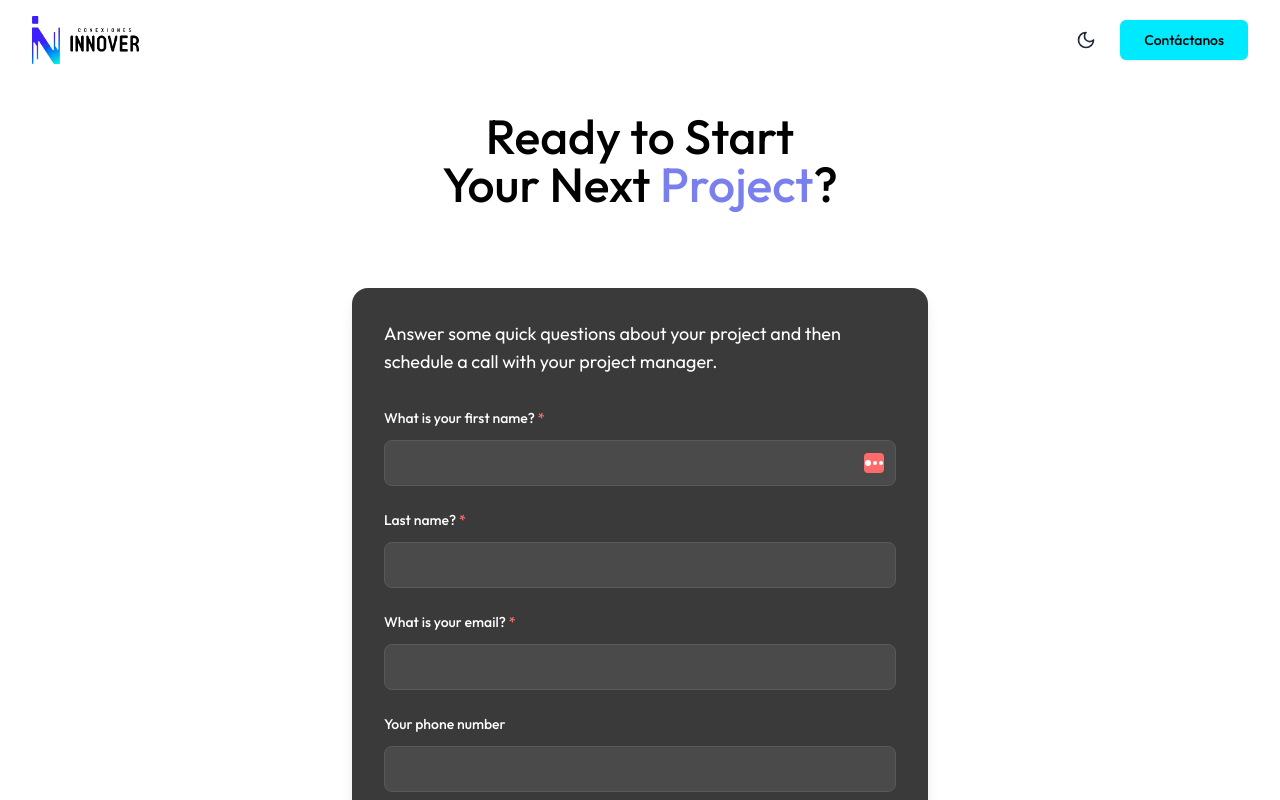
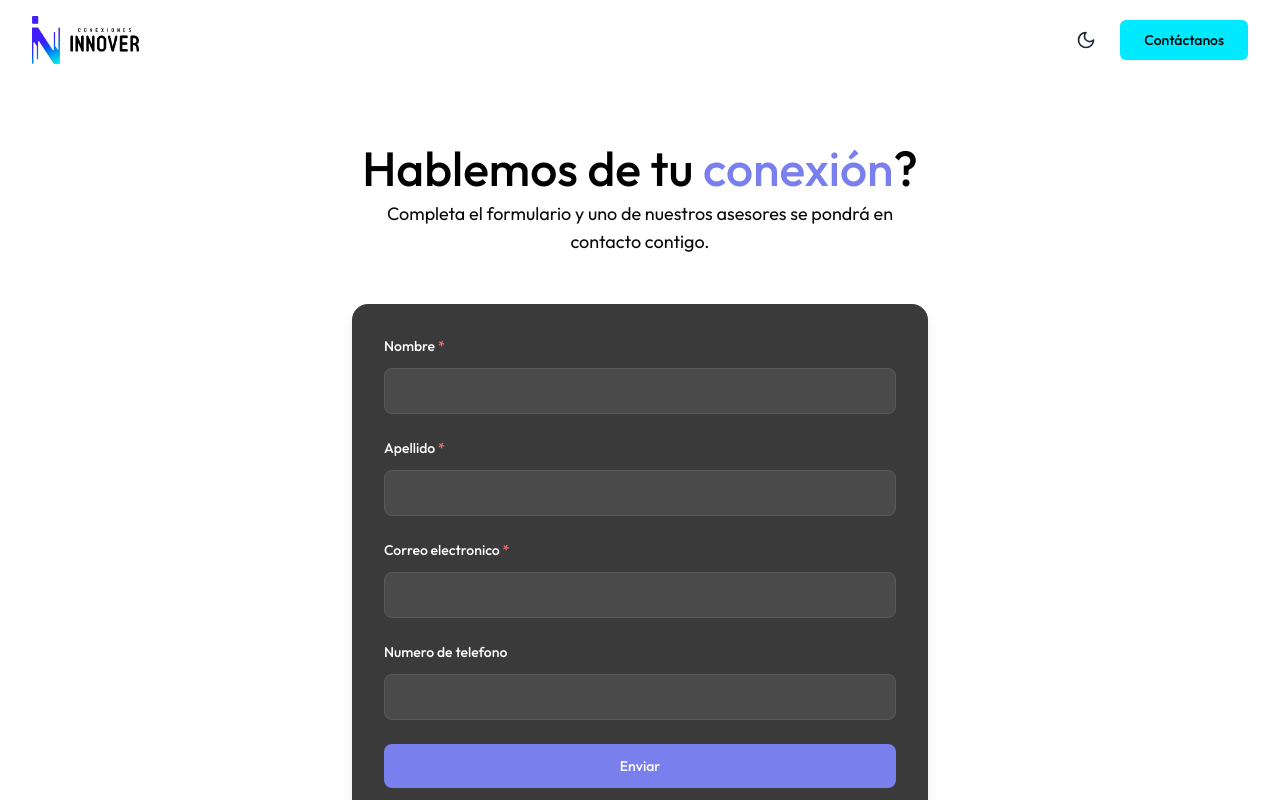
Before and after one commit to ArbCode27/Innover_landing, a Next.js app: page /start in a window 1280 px wide. Shown: the top 800 px of the page. Built offline with nearby package versions, Linux system fonts and the light colour scheme.

Commit message:
finish web

```diff
--- a/components/landing-page/project-form.tsx
+++ b/components/landing-page/project-form.tsx
@@ -1,9 +1,9 @@
-"use client"
+"use client";
 
-import type React from "react"
+import type React from "react";
 
-import { useState } from "react"
-import { ArrowRight } from "lucide-react"
+import { useState } from "react";
+import { ArrowRight } from "lucide-react";
 
 export default function ProjectForm() {
   const [formData, setFormData] = useState({
@@ -11,39 +11,37 @@ export default function ProjectForm() {
     lastName: "",
     email: "",
     phone: "",
-  })
+  });
 
   const handleInputChange = (e: React.ChangeEvent<HTMLInputElement>) => {
-    const { name, value } = e.target
+    const { name, value } = e.target;
     setFormData((prev) => ({
       ...prev,
       [name]: value,
-    }))
-  }
+    }));
+  };
 
   const handleSubmit = (e: React.FormEvent) => {
-    e.preventDefault()
+    e.preventDefault();
     // TODO: Handle form submission
-    console.log("Form submitted:", formData)
-  }
+    console.log("Form submitted:", formData);
+  };
 
   return (
     <div className="container mx-auto py-12 px-6 md:px-10">
       <div className="max-w-xl mx-auto w-full">
         <div className="bg-[#3a3a3a] rounded-2xl p-6 md:p-8 shadow-lg">
           {/* Header */}
-          <div className="mb-8">
-            <p className="text-white text-base md:text-lg leading-relaxed">
-              Answer some quick questions about your project and then schedule a call with your project manager.
-            </p>
-          </div>
 
           {/* Form */}
           <form onSubmit={handleSubmit} className="space-y-6">
             {/* First Name */}
             <div>
-              <label htmlFor="firstName" className="block text-white text-sm font-medium mb-3">
-                What is your first name? <span className="text-red-400">*</span>
+              <label
+                htmlFor="firstName"
+                className="block text-white text-sm font-medium mb-3"
+              >
+                Nombre <span className="text-red-400">*</span>
               </label>
               <div className="relative">
                 <input
@@ -57,20 +55,16 @@ export default function ProjectForm() {
                   placeholder=""
                 />
                 {/* Small indicator icon */}
-                <div className="absolute right-3 top-1/2 transform -translate-y-1/2">
-                  <div className="w-5 h-5 bg-[#ff6b6b] rounded flex items-center justify-center">
-                    <div className="w-1.5 h-1.5 bg-white rounded-full"></div>
-                    <div className="w-1 h-1 bg-white rounded-full ml-0.5"></div>
-                    <div className="w-1 h-1 bg-white rounded-full ml-0.5"></div>
-                  </div>
-                </div>
               </div>
             </div>
 
             {/* Last Name */}
             <div>
-              <label htmlFor="lastName" className="block text-white text-sm font-medium mb-3">
-                Last name? <span className="text-red-400">*</span>
+              <label
+                htmlFor="lastName"
+                className="block text-white text-sm font-medium mb-3"
+              >
+                Apellido <span className="text-red-400">*</span>
               </label>
               <input
                 type="text"
@@ -86,8 +80,11 @@ export default function ProjectForm() {
 
             {/* Email */}
             <div>
-              <label htmlFor="email" className="block text-white text-sm font-medium mb-3">
-                What is your email? <span className="text-red-400">*</span>
+              <label
+                htmlFor="email"
+                className="block text-white text-sm font-medium mb-3"
+              >
+                Correo electronico <span className="text-red-400">*</span>
               </label>
               <input
                 type="email"
@@ -103,8 +100,11 @@ export default function ProjectForm() {
 
             {/* Phone Number */}
             <div>
-              <label htmlFor="phone" className="block text-white text-sm font-medium mb-3">
-                Your phone number
+              <label
+                htmlFor="phone"
+                className="block text-white text-sm font-medium mb-3"
+              >
+                Numero de telefono
               </label>
               <input
                 type="tel"
@@ -117,20 +117,15 @@ export default function ProjectForm() {
               />
             </div>
 
-            {/* Submit Button */}
-            <div className="pt-6">
-              <button
-                type="button"
-                disabled
-                className="inline-flex items-center gap-2 px-6 py-3 bg-[#7A7FEE] text-white rounded-lg text-sm font-medium opacity-50 cursor-not-allowed transition-all"
-              >
-                Next
-                <ArrowRight className="w-4 h-4" />
-              </button>
-            </div>
+            <button
+              type="button"
+              className="w-full text-center gap-2 px-6 py-3 bg-[#7A7FEE] text-white rounded-lg text-sm font-medium"
+            >
+              Enviar
+            </button>
           </form>
         </div>
       </div>
     </div>
-  )
+  );
 }
--- a/components/landing-page/start-project.tsx
+++ b/components/landing-page/start-project.tsx
@@ -1,62 +1,72 @@
-"use client"
+"use client";
 
-import ProjectForm from "./project-form"
-import { useEffect } from "react"
-import { useTheme } from "next-themes"
+import ProjectForm from "./project-form";
+import { useEffect } from "react";
+import { useTheme } from "next-themes";
 
 export default function StartProject() {
-  const { resolvedTheme } = useTheme()
+  const { resolvedTheme } = useTheme();
 
   // Function to load Tally embeds
   const loadTallyEmbeds = () => {
     if (typeof window !== "undefined" && window.Tally) {
-      window.Tally.loadEmbeds()
+      window.Tally.loadEmbeds();
     }
-  }
+  };
 
   // Load Tally embeds when component mounts or theme changes
   useEffect(() => {
-    loadTallyEmbeds()
+    loadTallyEmbeds();
 
     // Add a class to the iframe's parent element based on the current theme
     const observer = new MutationObserver((mutations) => {
       mutations.forEach((mutation) => {
         if (mutation.addedNodes.length) {
-          const iframe = document.querySelector("iframe[data-tally-src]")
+          const iframe = document.querySelector("iframe[data-tally-src]");
           if (iframe) {
             // Set a data attribute on the iframe that can be used in CSS
-            iframe.setAttribute("data-theme", resolvedTheme || "light")
+            iframe.setAttribute("data-theme", resolvedTheme || "light");
 
             // Try to access the iframe content if possible
             try {
-              const iframeDoc = iframe.contentDocument || iframe.contentWindow?.document
+              const iframeDoc =
+                iframe.contentDocument || iframe.contentWindow?.document;
               if (iframeDoc && iframeDoc.documentElement) {
-                iframeDoc.documentElement.setAttribute("data-theme", resolvedTheme || "light")
+                iframeDoc.documentElement.setAttribute(
+                  "data-theme",
+                  resolvedTheme || "light"
+                );
               }
             } catch (e) {
-              console.log("Cannot access iframe content due to same-origin policy")
+              console.log(
+                "Cannot access iframe content due to same-origin policy"
+              );
             }
           }
         }
-      })
-    })
+      });
+    });
 
-    observer.observe(document.body, { childList: true, subtree: true })
+    observer.observe(document.body, { childList: true, subtree: true });
 
     return () => {
-      observer.disconnect()
-    }
-  }, [resolvedTheme])
+      observer.disconnect();
+    };
+  }, [resolvedTheme]);
 
   return (
-    <div className="min-h-screen bg-white dark:bg-[#111111]">
-      <div className="mb-8 text-center pt-8">
+    <div className="min-h-screen bg-white dark:bg-[#111111] pt-8">
+      <div className="text-center pt-8">
         <h2 className="text-black dark:text-white text-3xl md:text-5xl font-medium">
-          Ready to Start <br />
-          Your Next <span className="text-[#7A7FEE]">Project</span>?
+          Hablemos de tu <span className="text-[#7A7FEE]">conexión</span>?
+          <br />
         </h2>
+        <p className="max-w-[640px] container mx-auto mt-2 text-lg">
+          Completa el formulario y uno de nuestros asesores se pondrá en
+          contacto contigo.
+        </p>
       </div>
       <ProjectForm />
     </div>
-  )
+  );
 }
```
